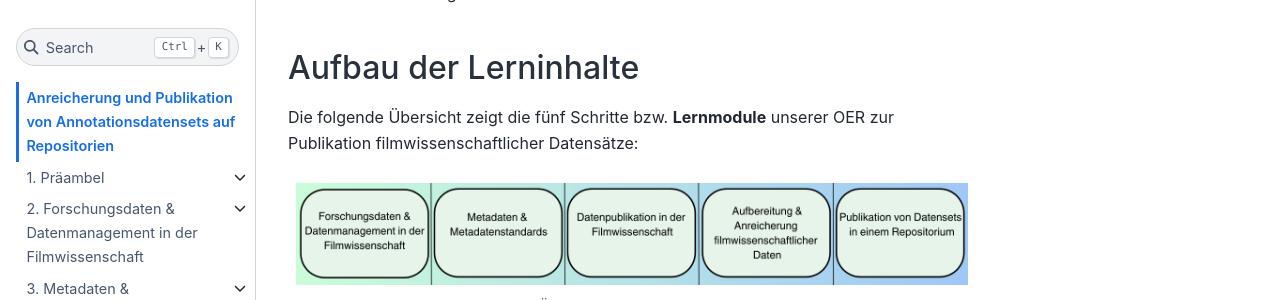
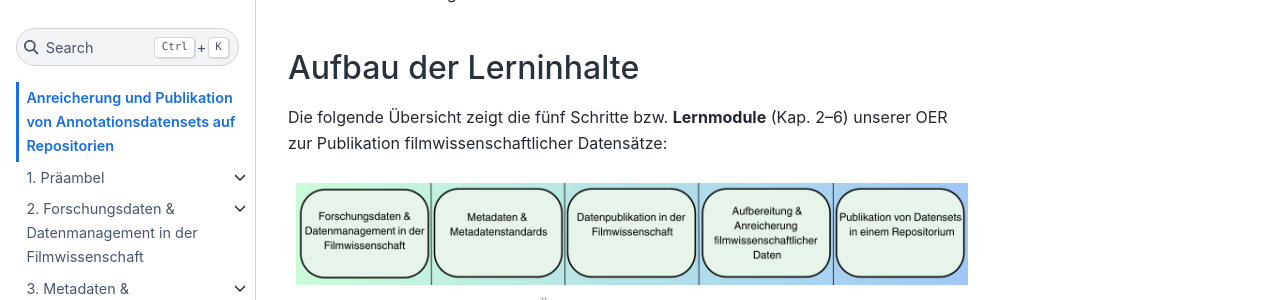
Before and after one commit to lam1aa/Bewegtes-Bild-Fallstudie-3, a Jupyter Book: the page built from intro.md, in a window 1280 px wide and 900 px high, scrolled down 1391 px. Shown: the part 153-453 px from the top of the window. Built offline with Jupyter Book 1.0.4 settings and Sphinx 7.4.7 and the Sphinx Book theme 1.1.4, drawn with Linux system fonts in a browser that asks for light colours.

Commit message:
docs: minor adjustment

````diff
--- a/intro.md
+++ b/intro.md
@@ -23,7 +23,7 @@ Ergänzend soll gezeigt werden, wie diese Annotationsdatensets noch angereichert
 
 ## Aufbau der Lerninhalte
 
-Die folgende Übersicht zeigt die fünf Schritte bzw. **Lernmodule** unserer OER zur Publikation filmwissenschaftlicher Datensätze:
+Die folgende Übersicht zeigt die fünf Schritte bzw. **Lernmodule** (Kap. 2–6) unserer OER zur Publikation filmwissenschaftlicher Datensätze:
 
 ```{figure} ./assets/intro/abb_intro_aufbau_fallstudie.png
 ---
````
